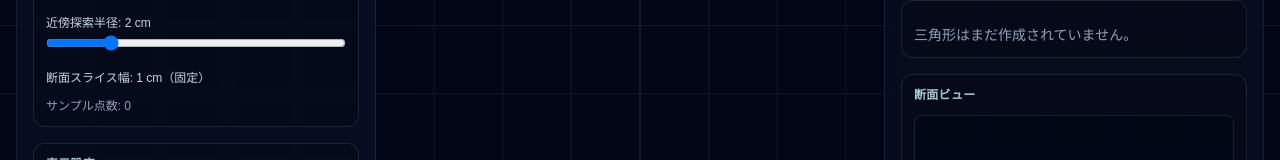
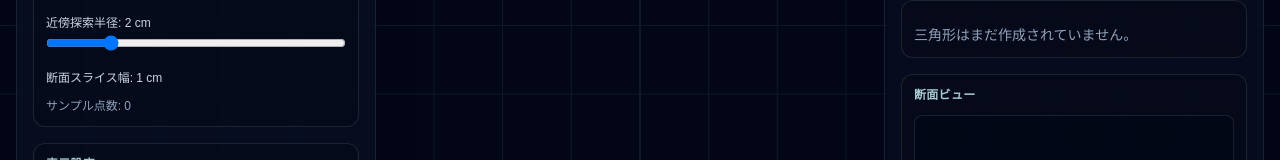
Before and after one commit to keimei7/slope-las-viewer, a Next.js app: page / in a window 1280 px wide. Shown: the part 512-672 px from the top of the page. Built offline with nearby package versions, Linux system fonts and the light colour scheme.

Commit message:
Raise search radius slider limit to 10cm

```diff
--- a/src/components/LasViewer.tsx
+++ b/src/components/LasViewer.tsx
@@ -1748,7 +1748,7 @@ max={0.10}   // ←10cmまで
 step={0.002} // ←少し鈍く（2mm刻み）
     value={searchRadius}
     onChange={(e) =>
-      setSearchRadius(clamp(Number(e.target.value), 0, 0.05))
+      setSearchRadius(clamp(Number(e.target.value), 0, 0.1))
     }
     className="mt-1 w-full"
   />
@@ -1756,7 +1756,7 @@ step={0.002} // ←少し鈍く（2mm刻み）
 
  <div className="mt-3">
   <label className="block text-xs text-slate-300">
-    断面スライス幅: 1 cm（固定）
+    断面スライス幅: 1 cm
   </label>
 
 
```
